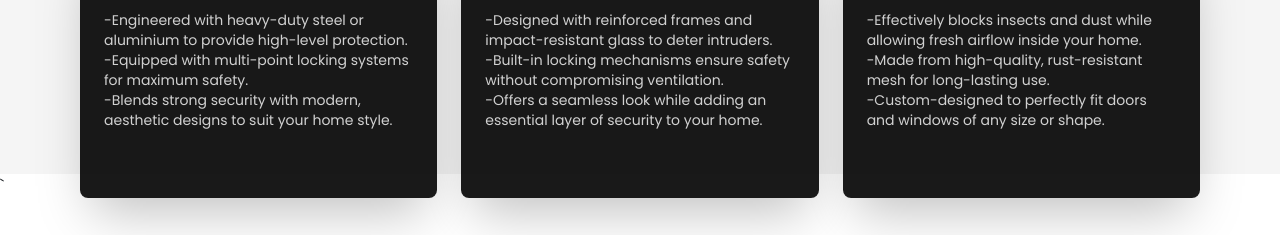
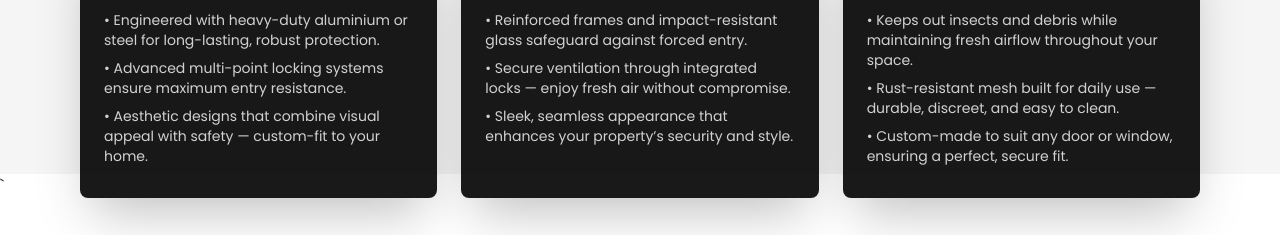
Before and after one commit to Ayush1169/evdt-project, a plain HTML site: page index.html in a window 1280 px wide. Shown: the part 1025-1260 px from the top of the page. Drawn offline with nearby package versions, Linux system fonts and the light colour scheme.

Commit message:
Initial commit

```diff
--- a/index.html
+++ b/index.html
@@ -320,15 +320,11 @@
           </div>
           <span class="text-2xl font-bold text-white/20">01</span>
         </div>
-        <p class="text-sm text-white/80">
-         -Engineered with heavy-duty steel or aluminium to provide high-level protection. <br>
-
--Equipped with multi-point locking systems for maximum safety. <br>
-
--Blends strong security with modern, aesthetic designs to suit your home style.
-
-
-        </p>
+      <p class="text-sm text-white/80 space-y-2">
+  <span class="block">• Engineered with heavy-duty aluminium or steel for long-lasting, robust protection.</span>
+  <span class="block">• Advanced multi-point locking systems ensure maximum entry resistance.</span>
+  <span class="block">• Aesthetic designs that combine visual appeal with safety — custom-fit to your home.</span>
+</p>
       </div>
 
       <!-- Card 2 -->
@@ -342,15 +338,12 @@
           </div>
           <span class="text-2xl font-bold text-white/20">02</span>
         </div>
-        <p class="text-sm text-white/80">
-       -Designed with reinforced frames and impact-resistant glass to deter intruders. <br>
+        <p class="text-sm text-white/80 space-y-2">
+  <span class="block">• Reinforced frames and impact-resistant glass safeguard against forced entry.</span>
+  <span class="block">• Secure ventilation through integrated locks — enjoy fresh air without compromise.</span>
+  <span class="block">• Sleek, seamless appearance that enhances your property’s security and style.</span>
+</p>
 
--Built-in locking mechanisms ensure safety without compromising ventilation. <br>
-
--Offers a seamless look while adding an essential layer of security to your home.
-
-
-        </p>
       </div>
 
       <!-- Card 3 -->
@@ -364,13 +357,12 @@
           </div>
           <span class="text-2xl font-bold text-white/20">03</span>
         </div>
-        <p class="text-sm text-white/80">
-          -Effectively blocks insects and dust while allowing fresh airflow inside your home. <br>
+        <p class="text-sm text-white/80 space-y-2">
+  <span class="block">• Keeps out insects and debris while maintaining fresh airflow throughout your space.</span>
+  <span class="block">• Rust-resistant mesh built for daily use — durable, discreet, and easy to clean.</span>
+  <span class="block">• Custom-made to suit any door or window, ensuring a perfect, secure fit.</span>
+</p>
 
--Made from high-quality, rust-resistant mesh for long-lasting use. <br>
-
--Custom-designed to perfectly fit doors and windows of any size or shape.
-        </p>
       </div>
 
     </div>
@@ -808,8 +800,9 @@
         <img src="assets/logo/PA-Flyscreen-Logo-Extract.jpg" alt="Logo" class="w-130 h-10" />
       </div>
       <p class="text-sm text-gray-300 leading-relaxed mb-4">
-        Empowering Your Safety with Smart Security
-We specialize in delivering smart, reliable, and future-ready security solutions — including CCTV systems, biometric access, and full home or office automation. Our technology doesn’t just protect — it watches, responds, and reassures — 24/7.
+      Our services also include CCTV surveillance, biometric access control, and smart automation systems — delivering 24/7 monitoring, controlled access, and intelligent convenience. Whether it's safety, privacy, or peace of mind — we build it into every project. ye theek hai
+Yeh phr CCTV Aagya
+
       </p>
       <div class="flex space-x-4">
         <a href="https://www.facebook.com/people/PA-Flyscreens-Security-Doors/100076630375654/" class="w-10 h-10 rounded-xl bg-blue-700 flex items-center justify-center text-white hover:bg-[#FF0F47]">
```
